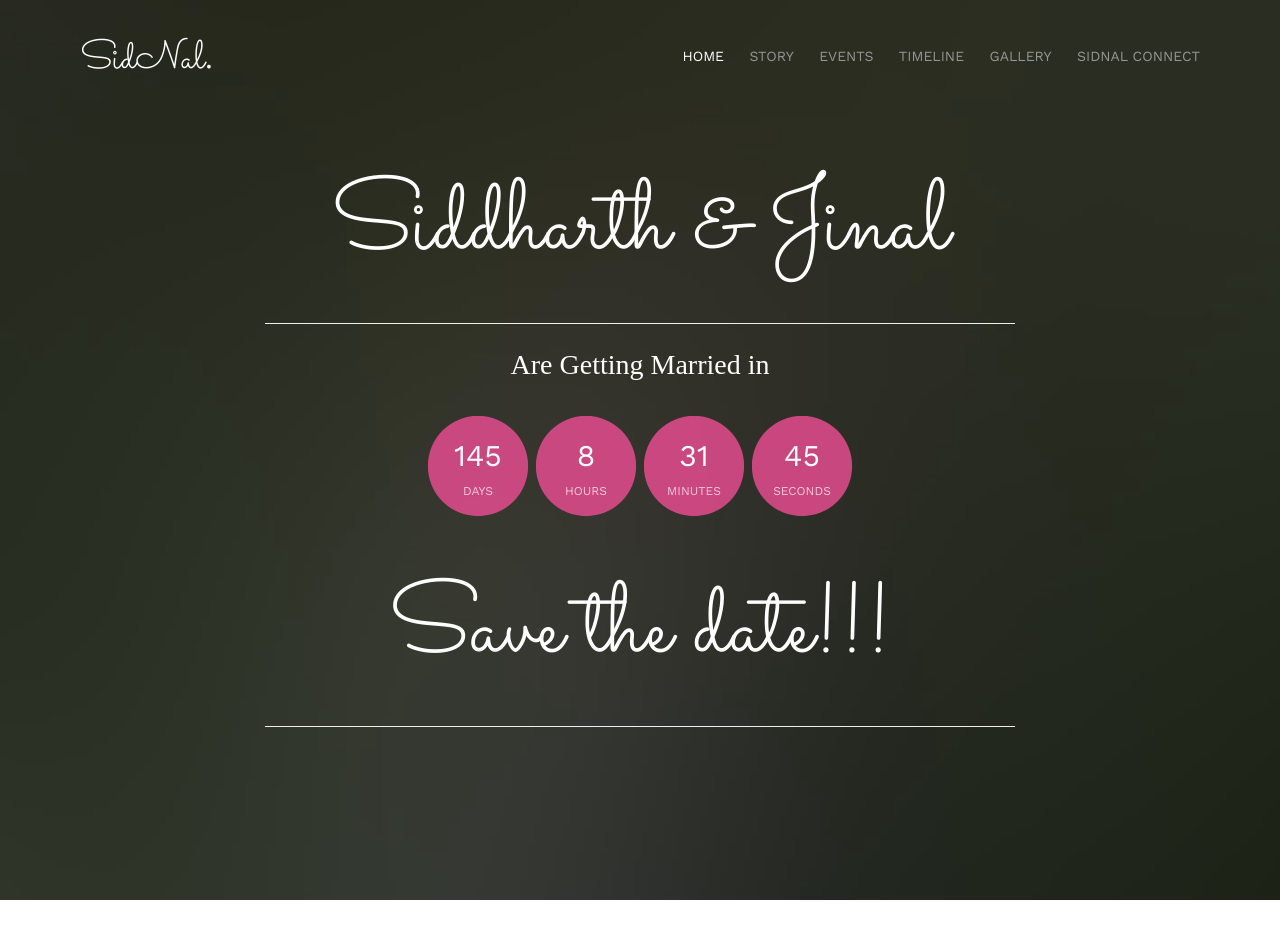
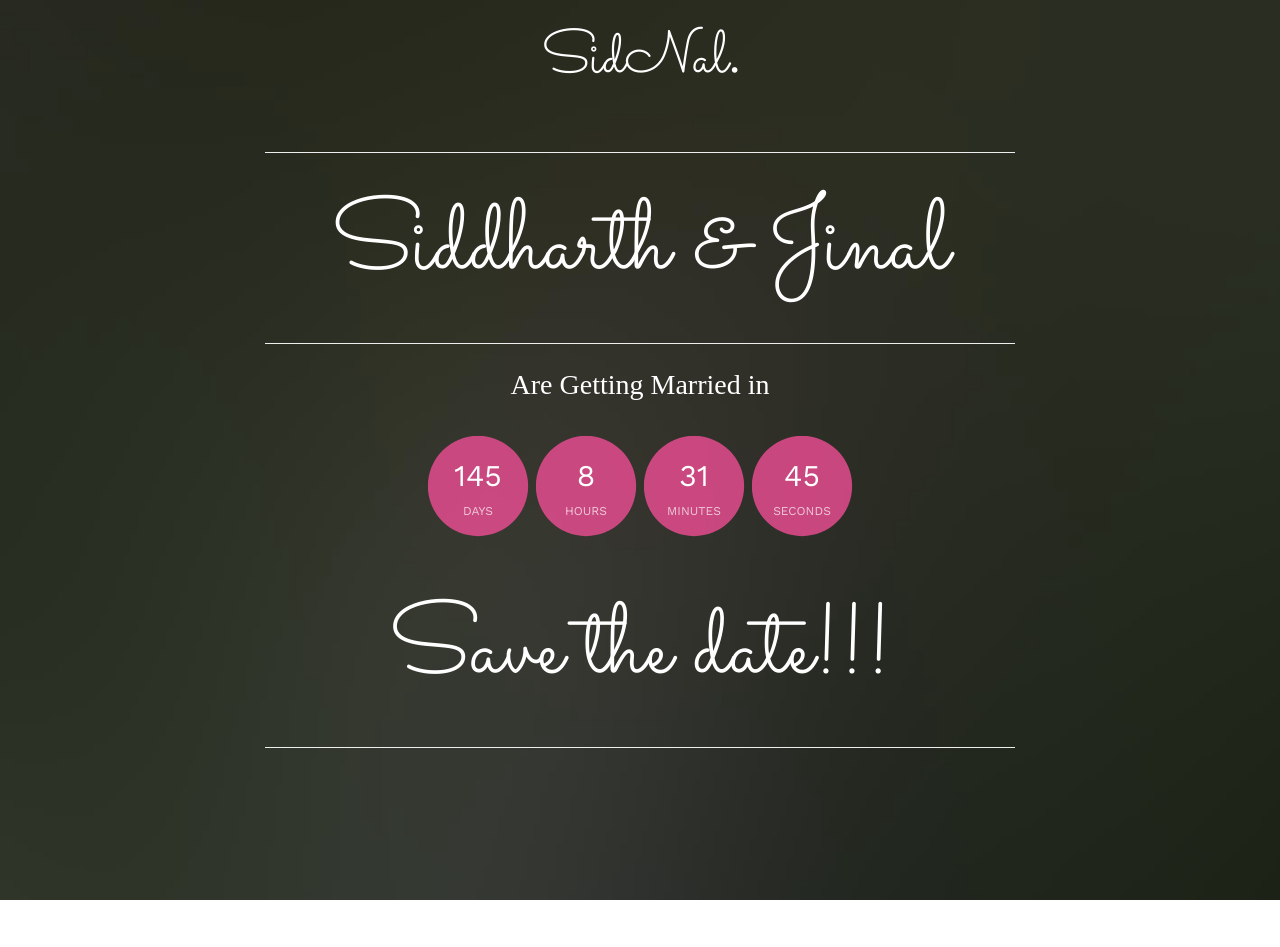
Before and after one commit to naitik0212/goal, a PHP site: page / in a window 1280 px wide. Shown: the top 947 px of the page. Run offline with PHP 8.4, Linux system fonts and the light colour scheme; some web fonts are replaced.

Commit message:
removing header

```diff
--- a/css/style.css
+++ b/css/style.css
@@ -99,7 +99,7 @@ h1, h2, h3, h4, h5, h6, figure {
   }
 }
 .fh5co-nav #fh5co-logo {
-  font-size: 40px;
+  font-size: 60px;
   margin: 0;
   padding: 0;
   line-height: 40px;
--- a/index.html
+++ b/index.html
@@ -73,19 +73,20 @@
 	<nav class="fh5co-nav" role="navigation">
 		<div class="container">
 			<div class="row">
-				<div class="col-xs-2">
-					<div id="fh5co-logo"><a href="index.html">SidNal<strong>.</strong></a></div>
+				<div class="col-xs-12">
+					<div id="fh5co-logo" style="text-align: center"><a href="index.html">SidNal<strong>.</strong></a></div>
 				</div>
-				<div class="col-xs-10 text-right menu-1">
-					<ul>
-						<li class="active"><a href="index.html">Home</a></li>
-						<li><a href="index.html#fh5co-couple">Story</a></li>
-						<li><a href="index.html#fh5co-event">Events</a></li>
-                        <li><a href="index.html#fh5co-couple-story">Timeline</a></li>
-                        <li><a href="index.html#fh5co-gallery">Gallery</a></li>
-                        <li><a href="index.html#fh5co-footer">SidNal Connect</a></li>
-					</ul>
-				</div>
+				<!--<div class="col-xs-10 text-right menu-1">-->
+					<!--<ul>-->
+						<!--<li class="active"><a href="index.html">Home</a></li>-->
+						<!--<li><a href="index.html#fh5co-couple">Story</a></li>-->
+						<!--<li><a href="index.html#fh5co-event">Events</a></li>-->
+                        <!--<li><a href="index.html#fh5co-couple-story">Timeline</a></li>-->
+                        <!--<li><a href="index.html#fh5co-gallery">Gallery</a></li>-->
+                        <!--<li><a href="index.html#fh5co-footer">SidNal Connect</a></li>-->
+					<!--</ul>-->
+				<!--</div>-->
+
 			</div>
 
 		</div>
@@ -98,6 +99,7 @@
 				<div class="col-md-8 col-md-offset-2 text-center">
 					<div class="display-t">
 						<div class="display-tc animate-box" data-animate-effect="fadeIn">
+                            <hr>
 							<h1>Siddharth &amp; Jinal</h1><hr>
 							<h2 style="font-family: 'Savoye LET'; font-size: 28px">Are Getting Married in</h2>
 							<div class="simply-countdown simply-countdown-one"></div>
```
